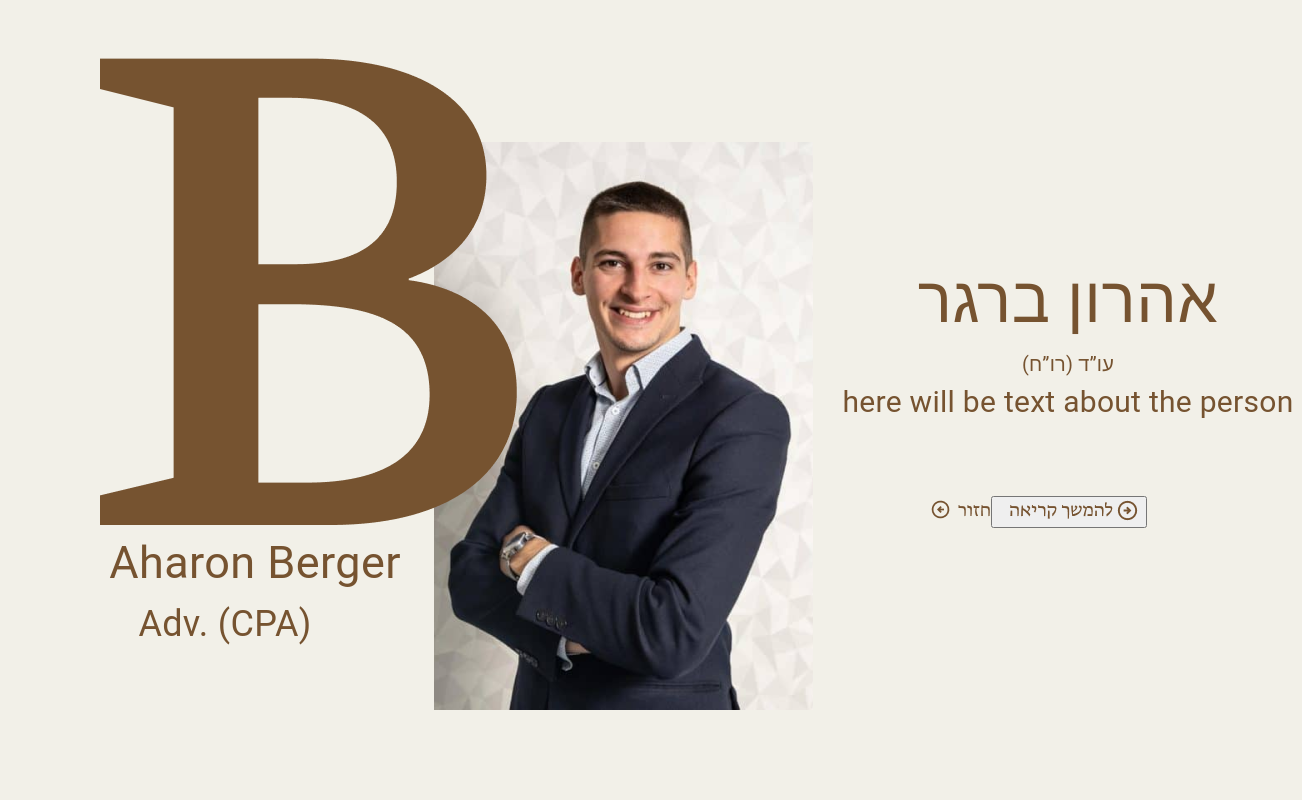
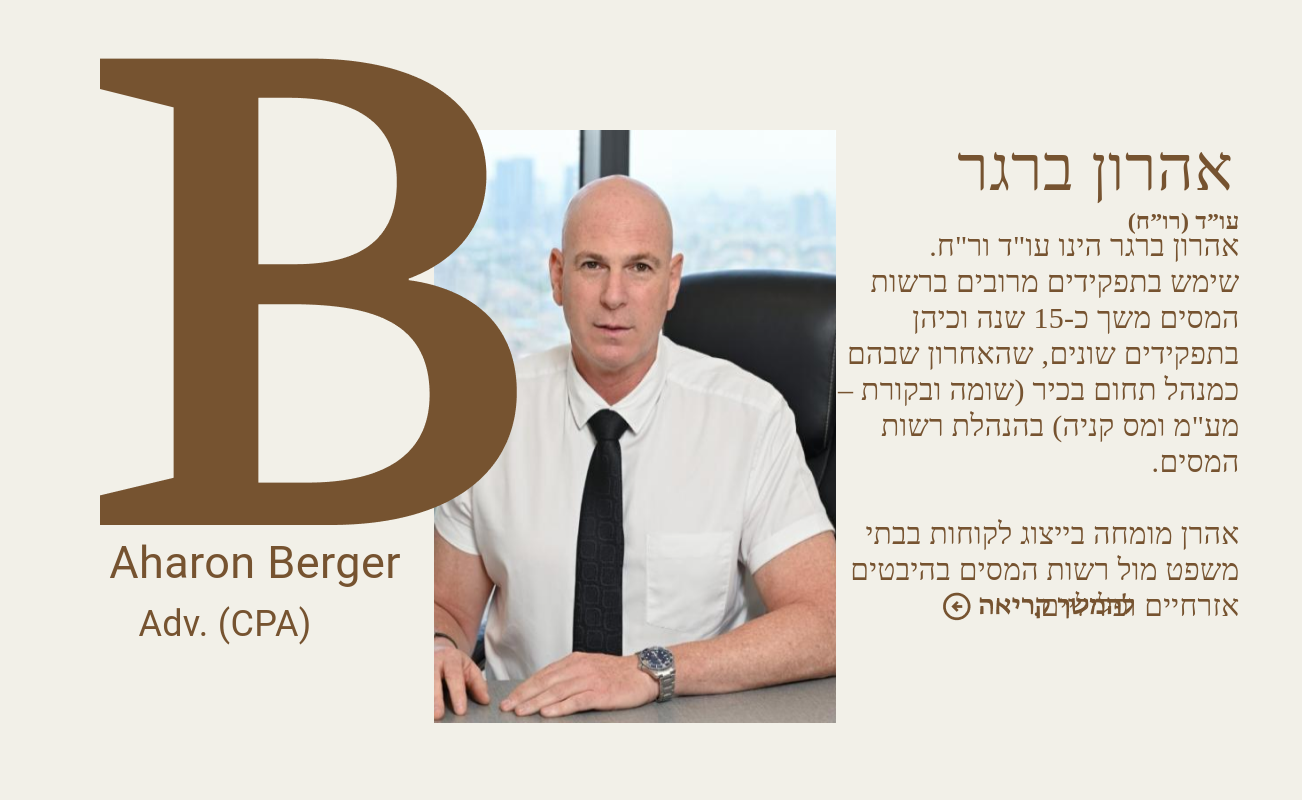
Before and after one commit to 3pleFly/BGR, a React (Vite) app in the folder myapp/: page / in a window 1280 px wide. Shown: the part 1000-1800 px from the top of the page, 1302 px wide, since content can reach past the window. Built offline with nearby package versions, Linux system fonts and the light colour scheme.

Commit message:
upload some change in Profiles

```diff
--- a/myapp/src/Data/Profile.json
+++ b/myapp/src/Data/Profile.json
@@ -8,7 +8,7 @@
             "en_name": "Aharon Berger",
             "heb_name": "אהרון ברגר",
             "typeRule": "עו”ד (רו”ח)",
-            "aboutPerson": "here will be text about the person"
+            "aboutPerson": "אהרון ברגר הינו עו\"ד ור\"ח.\nשימש בתפקידים מרובים ברשות המסים משך כ-15 שנה וכיהן בתפקידים שונים, שהאחרון שבהם כמנהל תחום בכיר (שומה ובקורת – מע\"מ ומס קניה) בהנהלת רשות המסים.\n\nאהרן מומחה בייצוג לקוחות בבתי משפט מול רשות המסים בהיבטים אזרחיים ופליליים."
         },
         {
             "id": "2",
--- a/myapp/src/Home/Profile/FullProfile.css
+++ b/myapp/src/Home/Profile/FullProfile.css
@@ -3,13 +3,11 @@
     text-align: 'center' !important;
     justify-content: 'center' !important;
     align-items: 'center' !important;
-
 }
 
 
 .customFullProfileImageProfile {
 
-    position: absolute;
     width: 459px;
     height: 689px;
     left: 147px;
@@ -23,20 +21,12 @@
 
     color: #765330;
 
-    margin-left: 15% !important;
-    margin-right: 10% !important;
-
-
 }
 
 
 
 .customFullProfileNameHeb {
-    /* יחיאל רכטשאפן */
 
-    /* יחיאל רכטשאפן */
-
-    position: absolute;
     width: 398px;
     height: 77px;
     left: 873px;
@@ -52,16 +42,13 @@
 
     color: #765330 !important;
 
-    margin-left: 15% !important;
-    margin-right: 10% !important;
+
 
 
 }
 
 .customFullProfileSubNameHeb {
-    /* עו”ד (רו”ח) */
 
-    position: absolute;
     width: 124px;
     height: 21px;
     left: 1147px;
@@ -76,16 +63,11 @@
 
     color: #765330;
 
-    margin-left: 15% !important;
-    margin-right: 10% !important;
+
 }
 
 .customFullProfile_textAboutPeople {
-    /* הרב יחיאל רכטשאפן הינו בוגר הפקולטה למשפטים והפקולטה לניהול באוניברסיטת תל אביב. ליחיאל רישיון עריכת דין ורישיון ראיית חשבון. יחיאל עוסק ביעוץ מיסוי מקרקעין מעל 25 שנה, והיה ראש תחום מיסוי מקרקעין בפירמת ראית החשבון ארנסט יאנג ישראל במשך כ-11 שנים. בעברו יחיאל היה מרצה ומתרגל של דיני מיסוי מקרקעין במכללות רמת גן, פתח תקוה, שערי משפט, והמכללה למינהל ראשל"צ ואף פרסם מספר מאמרים מקצועיים, חלקם היוו בסיס לפסיקה מאוחרת. יחיאל מומחה בחישובי המס ובייצוג יזמים ולקוחות פרטיים אל מול שלטונות המס בפרוייקטים יזמיים בעיקר התחדשות עירונית, וכן בגיבוש תכנוני-מס יצירתיים וארוכי טווח לפתרונות מס בעסקאות מורכבות, מתוך ראייה רוחבית של כלל צרכי הלקוח. ליחיאל הסמכה לרבנות והוא שימש כרב צבאי (במיל') בדרגת רב סרן. */
 
-    /* הרב יחיאל רכטשאפן הינו בוגר הפקולטה למשפטים והפקולטה לניהול באוניברסיטת תל אביב. ליחיאל רישיון עריכת דין ורישיון ראיית חשבון. יחיאל עוסק ביעוץ מיסוי מקרקעין מעל 25 שנה, והיה ראש תחום מיסוי מקרקעין בפירמת ראית החשבון ארנסט יאנג ישראל במשך כ-11 שנים. בעברו יחיאל היה מרצה ומתרגל של דיני מיסוי מקרקעין במכללות רמת גן, פתח תקוה, שערי משפט, והמכללה למינהל ראשל"צ ואף פרסם מספר מאמרים מקצועיים, חלקם היוו בסיס לפסיקה מאוחרת. יחיאל מומחה בחישובי המס ובייצוג יזמים ולקוחות פרטיים אל מול שלטונות המס בפרוייקטים יזמיים בעיקר התחדשות עירונית, וכן בגיבוש תכנוני-מס יצירתיים וארוכי טווח לפתרונות מס בעסקאות מורכבות, מתוך ראייה רוחבית של כלל צרכי הלקוח. ליחיאל הסמכה לרבנות והוא שימש כרב צבאי (במיל') בדרגת רב סרן. - */
-
-    position: absolute !important;
     width: 588px !important;
     height: 849px !important;
     left: 683px !important;
@@ -105,6 +87,4 @@
     unicode-bidi: plaintext;
     /* טיפול בכיווניות של טקסטים מורכבים */
 
-    margin-left: 15% !important;
-    margin-right: 10% !important;
 }
--- a/myapp/src/Home/Profile/FullProfile.jsx
+++ b/myapp/src/Home/Profile/FullProfile.jsx
@@ -25,7 +25,7 @@ const FullProfileComp = () => {
     return (
         <div>
             {console.log(detailsAboutProfile)}
-            <div className='customFullProfile'>
+            <div style={{ display: 'flex', textAlign: 'center', justifyContent: 'center', alignItems: 'center' }}>
                 <div>
                     <img className='customFullProfileImageProfile' src={detailsAboutProfile.image_FullProfile} alt="Image Profile" />
                 </div>
--- a/myapp/src/Home/Profile/Profile.css
+++ b/myapp/src/Home/Profile/Profile.css
@@ -18,45 +18,80 @@
 .customNameHeb {
     /* אהרון ברגר */
 
-    font-style: normal;
+
+    width: 398px !important;
+    height: 77px !important;
+    left: 935px !important;
+    top: 232px !important;
+
+    font-family: 'Greta Text H+L' !important;
+    font-style: normal !important;
+    font-weight: 400 !important;
     font-size: 64px !important;
+    line-height: 77px !important;
+    /* identical to box height */
+    text-align: right !important;
 
-    color: #765330;
-
-    position: relative;
-    /* מיקום יחסי */
-    top: -72px;
-
-    left: 30px;
+    color: #765330 !important;
 
 
 }
 
 .customSubNameHeb {
-    font-style: normal;
-    font-size: 20px !important;
+    /* עו”ד (רו”ח) */
 
-    color: #765330;
 
-    position: relative;
-    /* מיקום יחסי */
-    top: -72px;
+    /* עו”ד (רו”ח) */
 
-    left: 30px;
+    height: 21px !important;
+    left: 1222px !important;
+    top: 305px !important;
+
+    font-family: 'Greta Text H+L' !important;
+    font-style: normal !important;
+    font-weight: 680 !important;
+    font-size: 24px !important;
+    line-height: 29px !important;
+    text-align: right !important;
+
+    color: #765330 !important;
+
+
+
+
 
 }
 
 .custom_textAboutPeople {
-    font-style: normal;
+    /* אהרון ברגר הינו עו"ד ור"ח. שימש בתפקידים מרובים ברשות המסים משך כ-15 שנה וכיהן בתפקידים שונים, שהאחרון שבהם כמנהל תחום בכיר (שומה ובקורת – מע"מ ומס קניה) בהנהלת רשות המסים. אהרן מומחה בייצוג לקוחות בבתי משפט מול רשות המסים בהיבטים אזרחיים ופליליים. */
+
+
+
+    /* אהרון ברגר הינו עו"ד ור"ח. שימש בתפקידים מרובים ברשות המסים משך כ-15 שנה וכיהן בתפקידים שונים, שהאחרון שבהם כמנהל תחום בכיר (שומה ובקורת – מע"מ ומס קניה) בהנהלת רשות המסים. אהרן מומחה בייצוג לקוחות בבתי משפט מול רשות המסים בהיבטים אזרחיים ופליליים. */
+
+    /* אהרון ברגר הינו עו"ד ור"ח. שימש בתפקידים מרובים ברשות המסים משך כ-15 שנה וכיהן בתפקידים שונים, שהאחרון שבהם כמנהל תחום בכיר (שומה ובקורת – מע"מ ומס קניה) בהנהלת רשות המסים. אהרן מומחה בייצוג לקוחות בבתי משפט מול רשות המסים בהיבטים אזרחיים ופליליים. */
+
+
+    width: 404px !important;
+    height: 360px !important;
+    left: 929px !important;
+    top: 387px !important;
+
+    font-family: 'Greta Text H+L' !important;
+    font-style: normal !important;
+    font-weight: 400 !important;
     font-size: 30px !important;
+    line-height: 36px !important;
+    text-align: right !important;
 
-    color: #765330;
+    color: #765330 !important;
 
-    position: relative;
-    /* מיקום יחסי */
-    top: -72px;
 
-    left: 30px;
+
+    direction: rtl !important;
+    /* כיוון הטקסט מימין לשמאל */
+    unicode-bidi: plaintext !important;
+    /* טיפול בכיווניות של טקסטים מורכבים */
 }
 
 .custom_AdvCPA {
@@ -88,3 +123,18 @@
     /* התאמת המיקום האופקF - תנועה שמאלה */
     top: -72px;
 }
+
+.CustomContinueReading {
+    /* Group 30 */
+
+    /* Group 30 */
+
+
+    height: 35px;
+    left: 1139px;
+    top: 828px;
+
+
+
+
+}
--- a/myapp/src/Home/Profile/Profile.jsx
+++ b/myapp/src/Home/Profile/Profile.jsx
@@ -15,9 +15,14 @@ const Profile = ({ profileId, image_Profile, imageProfileLogo, en_name, heb_name
         // sessionStorage['yAxis'] = yAxis;
     }
 
+    const createMarkup = (text) => {
+        const formattedText = text ? text.replace(/\n/g, '<br />') : '';
+        return { __html: formattedText };
+    };
+
     return (
         <div>
-            <div style={{ display: 'flex', justifyContent: 'center', alignItems: 'center' }}>
+            <div style={{ display: 'flex' }}>
                 <div>
                     <img src={imageProfileLogo} alt="Image Profile logo" className='customImageProfileLogo' />
                     <Typography className='customNameEn'>{en_name}</Typography>
@@ -28,18 +33,17 @@ const Profile = ({ profileId, image_Profile, imageProfileLogo, en_name, heb_name
                 <div>
                     <Typography className='customNameHeb'>{heb_name}</Typography>
                     <Typography className='customSubNameHeb'>{typeRule}</Typography>
-                    <Typography className='custom_textAboutPeople'>{aboutPerson}</Typography>
-                    <div style={{ display: 'flex', textAlign: 'center', justifyContent: 'center', alignItems: 'center' }}>
-                        <div>
-                            <img src={jsonProfile.Icon_Back} alt="Icon Back" />
+                    <Typography
+                        className='custom_textAboutPeople'
+                        dangerouslySetInnerHTML={createMarkup(aboutPerson)} />
+                    <div>
+                        <div className='CustomContinueReading' onClick={() => moveToSpecificProfile()}>
+                            <img src={jsonProfile.Icon_Continue_Reading} alt="Icon to continue reading" style={{ cursor: 'pointer' }} />
                         </div>
-                        <button onClick={() => moveToSpecificProfile()}>
-                            <img src={jsonProfile.Icon_Continue_Reading} alt="Icon to continue reading" />
-                        </button>
                     </div>
                 </div>
             </div>
-        </div>
+        </div >
     )
 }
 
```
Also changed, not shown: myapp/public/Images/Profile/Berger.png, myapp/public/Images/Profile/Icon_Continue_Reading.png.
